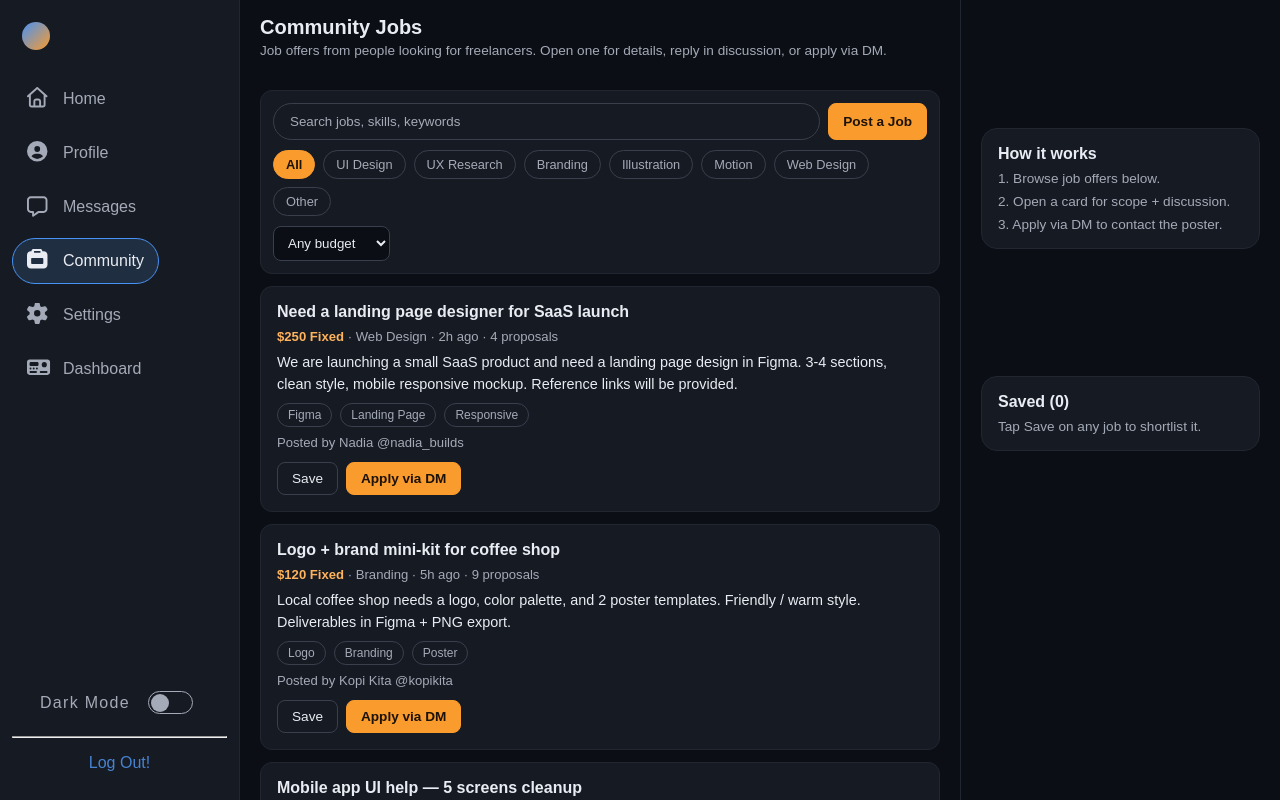
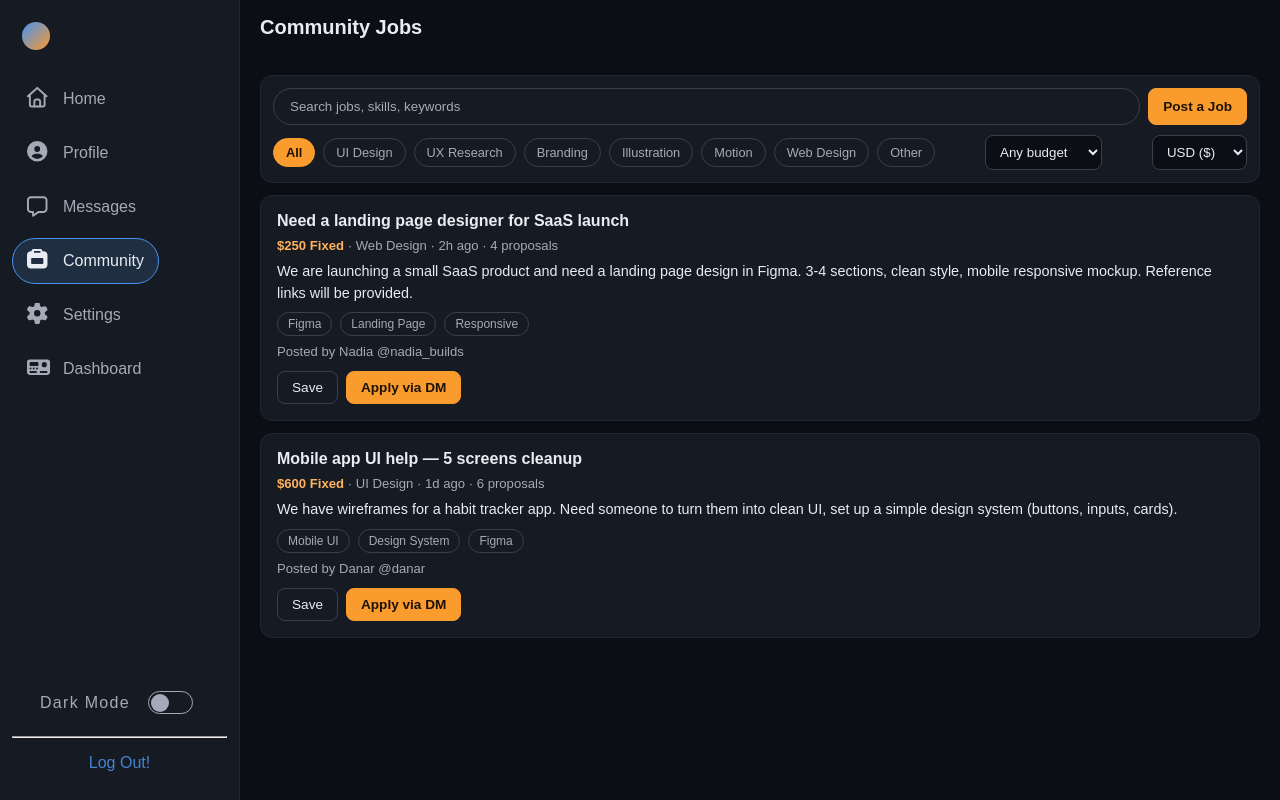
Before and after one commit to Stdnt-Poof/pkk, a React (Vite) app: page /Community in a window 1280 px wide. Built offline with nearby package versions, Linux system fonts and the light colour scheme.

Commit message:
tiny thig

```diff
--- a/src/App.css
+++ b/src/App.css
@@ -823,7 +823,7 @@
 }
 /*Community*/
 .community-page-layout {
-  grid-template-columns: minmax(0, 1fr) clamp(16rem, 25vw, 20rem);
+  grid-template-columns: minmax(0, 1fr);
 }
 .community-header h1 {
   margin: 0 0 4px;
--- a/src/components/community/JobCard.jsx
+++ b/src/components/community/JobCard.jsx
@@ -1,4 +1,5 @@
 import { Link } from "react-router-dom"
+import { formatBudget } from "../../data/mockJobs"
 
 function JobCard({ job, isSaved, onOpen, onToggleSave }) {
   return (
@@ -7,7 +8,7 @@ function JobCard({ job, isSaved, onOpen, onToggleSave }) {
         <h3 className="job-card-title">{job.title}</h3>
         <p className="job-card-meta">
           <span className="job-budget">
-            ${job.budget} {job.budgetType}
+            {formatBudget(job.budget, job.currency)} {job.budgetType}
           </span>
           <span aria-hidden="true"> · </span>
           <span>{job.category}</span>
--- a/src/components/community/JobDetail.jsx
+++ b/src/components/community/JobDetail.jsx
@@ -1,5 +1,6 @@
 import { useState } from "react"
 import { Link } from "react-router-dom"
+import { formatBudget } from "../../data/mockJobs"
 
 function JobDetail({ job, isSaved, onClose, onToggleSave, onAddComment }) {
   const [comment, setComment] = useState("")
@@ -30,7 +31,7 @@ function JobDetail({ job, isSaved, onClose, onToggleSave, onAddComment }) {
 
         <p className="job-card-meta">
           <span className="job-budget">
-            ${job.budget} {job.budgetType}
+            {formatBudget(job.budget, job.currency)} {job.budgetType}
           </span>
           <span aria-hidden="true"> · </span>
           <span>{job.category}</span>
--- a/src/components/community/JobFilterBar.jsx
+++ b/src/components/community/JobFilterBar.jsx
@@ -1,4 +1,4 @@
-import { BUDGET_FILTERS, JOB_CATEGORIES } from "../../data/mockJobs"
+import { CURRENCIES, getBudgetFilters, JOB_CATEGORIES } from "../../data/mockJobs"
 
 function JobFilterBar({
   search,
@@ -7,8 +7,11 @@ function JobFilterBar({
   onCategory,
   budget,
   onBudget,
+  currency,
+  onCurrency,
   onPost,
 }) {
+  const budgetFilters = getBudgetFilters(currency)
   return (
     <div className="job-filterbar">
       <div className="job-filterbar-top">
@@ -43,9 +46,21 @@ function JobFilterBar({
           value={budget}
           onChange={(e) => onBudget(e.target.value)}
         >
-          {BUDGET_FILTERS.map((b) => (
+          {budgetFilters.map((b) => (
             <option key={b.id} value={b.id}>
               {b.label}
+            </option>
+          ))}
+        </select>
+        <select
+          className="job-select"
+          aria-label="Currency filter"
+          value={currency}
+          onChange={(e) => onCurrency(e.target.value)}
+        >
+          {CURRENCIES.map((c) => (
+            <option key={c.id} value={c.id}>
+              {c.label}
             </option>
           ))}
         </select>
--- a/src/data/mockJobs.js
+++ b/src/data/mockJobs.js
@@ -16,6 +16,42 @@ export const BUDGET_FILTERS = [
   { id: "500plus", label: "$500+" },
 ]
 
+// Each job stores its budget in its own currency (USD or IDR).
+export const CURRENCIES = [
+  { id: "USD", label: "USD ($)" },
+  { id: "IDR", label: "IDR (Rp)" },
+]
+
+export const USD_TO_IDR_RATE = 16000
+
+export function formatBudget(budget, currency = "USD") {
+  if (currency === "IDR") {
+    return `Rp${new Intl.NumberFormat("id-ID").format(Math.round(budget))}`
+  }
+  return `$${new Intl.NumberFormat("en-US").format(budget)}`
+}
+
+// Normalize any job budget to USD so the budget-range filter works across currencies.
+export function toUsd(job) {
+  const currency = job.currency || "USD"
+  if (currency === "IDR") return job.budget / USD_TO_IDR_RATE
+  return job.budget
+}
+
+export function getBudgetFilters(currency = "USD") {
+  if (currency === "IDR") {
+    const fmt = (usd) =>
+      `Rp${new Intl.NumberFormat("id-ID").format(usd * USD_TO_IDR_RATE)}`
+    return [
+      { id: "all", label: "Any budget" },
+      { id: "under100", label: `Under ${fmt(100)}` },
+      { id: "100-500", label: `${fmt(100)} – ${fmt(500)}` },
+      { id: "500plus", label: `${fmt(500)}+` },
+    ]
+  }
+  return BUDGET_FILTERS
+}
+
 export const MOCK_JOBS = [
   {
     id: "job-1",
@@ -23,6 +59,7 @@ export const MOCK_JOBS = [
     description:
       "We are launching a small SaaS product and need a landing page design in Figma. 3-4 sections, clean style, mobile responsive mockup. Reference links will be provided.",
     budget: 250,
+    currency: "USD",
     budgetType: "Fixed",
     category: "Web Design",
     skills: ["Figma", "Landing Page", "Responsive"],
@@ -41,7 +78,8 @@ export const MOCK_JOBS = [
     title: "Logo + brand mini-kit for coffee shop",
     description:
       "Local coffee shop needs a logo, color palette, and 2 poster templates. Friendly / warm style. Deliverables in Figma + PNG export.",
-    budget: 120,
+    budget: 1920000,
+    currency: "IDR",
     budgetType: "Fixed",
     category: "Branding",
     skills: ["Logo", "Branding", "Poster"],
@@ -60,6 +98,7 @@ export const MOCK_JOBS = [
     description:
       "We have wireframes for a habit tracker app. Need someone to turn them into clean UI, set up a simple design system (buttons, inputs, cards).",
     budget: 600,
+    currency: "USD",
     budgetType: "Fixed",
     category: "UI Design",
     skills: ["Mobile UI", "Design System", "Figma"],
@@ -75,7 +114,8 @@ export const MOCK_JOBS = [
     title: "Looking for illustrator for onboarding screens",
     description:
       "Need 3 custom illustrations for app onboarding. Flat style, friendly colors. Open to your style, portfolio required.",
-    budget: 80,
+    budget: 1280000,
+    currency: "IDR",
     budgetType: "Hourly",
     category: "Illustration",
     skills: ["Illustration", "Onboarding", "Flat Design"],
--- a/src/pages/communitypage.jsx
+++ b/src/pages/communitypage.jsx
@@ -3,7 +3,7 @@ import JobCard from "../components/community/JobCard"
 import JobDetail from "../components/community/JobDetail"
 import JobFilterBar from "../components/community/JobFilterBar"
 import PostJobModal from "../components/community/PostJobModal"
-import { MOCK_JOBS } from "../data/mockJobs"
+import { MOCK_JOBS, toUsd } from "../data/mockJobs"
 
 const STORAGE_KEY = "community-jobs-v1"
 
@@ -27,16 +27,19 @@ function loadStoredJobs() {
     const raw = localStorage.getItem(STORAGE_KEY)
     if (!raw) return []
     const parsed = JSON.parse(raw)
-    return Array.isArray(parsed) ? parsed : []
+    if (!Array.isArray(parsed)) return []
+    // Backfill jobs saved before currency existed.
+    return parsed.map((job) => ({ currency: "USD", ...job }))
   } catch {
     return []
   }
 }
 
 function matchesBudget(job, budget) {
-  if (budget === "under100") return job.budget < 100
-  if (budget === "100-500") return job.budget >= 100 && job.budget <= 500
-  if (budget === "500plus") return job.budget > 500
+  const usd = toUsd(job)
+  if (budget === "under100") return usd < 100
+  if (budget === "100-500") return usd >= 100 && usd <= 500
+  if (budget === "500plus") return usd > 500
   return true
 }
 
@@ -46,6 +49,7 @@ function Communitypage() {
   const [search, setSearch] = useState("")
   const [category, setCategory] = useState("All")
   const [budget, setBudget] = useState("all")
+  const [currency, setCurrency] = useState("USD")
   const [showPost, setShowPost] = useState(false)
   const [activeJob, setActiveJob] = useState(null)
   // --- BE-MOCK-END (everything above back to loadStoredJobs is local-only) ---
@@ -55,13 +59,14 @@ function Communitypage() {
   const filtered = useMemo(() => {
     const q = search.trim().toLowerCase()
     return allJobs.filter((job) => {
+      if ((job.currency || "USD") !== currency) return false
       if (category !== "All" && job.category !== category) return false
       if (!matchesBudget(job, budget)) return false
       if (!q) return true
       const hay = `${job.title} ${job.description} ${job.skills.join(" ")} ${job.author}`.toLowerCase()
       return hay.includes(q)
     })
-  }, [allJobs, search, category, budget])
+  }, [allJobs, search, category, budget, currency])
 
   function toggleSave(id) {
     // BE-MOCK: replace with POST /api/jobs/:id/save (persist per user)
@@ -122,10 +127,6 @@ function Communitypage() {
         <header className="feed-header community-header">
           <div>
             <h1>Community Jobs</h1>
-            <p className="messages-placeholder">
-              Job offers from people looking for freelancers. Open one for details, reply in
-              discussion, or apply via DM.
-            </p>
           </div>
         </header>
 
@@ -137,6 +138,8 @@ function Communitypage() {
             onCategory={setCategory}
             budget={budget}
             onBudget={setBudget}
+            currency={currency}
+            onCurrency={setCurrency}
             onPost={() => setShowPost(true)}
           />
 
@@ -158,23 +161,6 @@ function Communitypage() {
         </div>
       </main>
 
-      <aside className="right-sidebar">
-        <section className="messages-panel">
-          <h2>How it works</h2>
-          <p className="messages-placeholder">1. Browse job offers below.</p>
-          <p className="messages-placeholder">2. Open a card for scope + discussion.</p>
-          <p className="messages-placeholder">3. Apply via DM to contact the poster.</p>
-        </section>
-        <section className="messages-panel">
-          <h2>Saved ({savedIds.length})</h2>
-          <p className="messages-placeholder">
-            {savedIds.length === 0
-              ? "Tap Save on any job to shortlist it."
-              : "Shortlisted jobs stay marked during this session."}
-          </p>
-        </section>
-      </aside>
-
       {showPost ? (
         <PostJobModal onClose={() => setShowPost(false)} onSubmit={handlePost} />
       ) : null}
```
Also changed, not shown: src/components/community/PostJobModal.jsx (+16 -6 lines).
